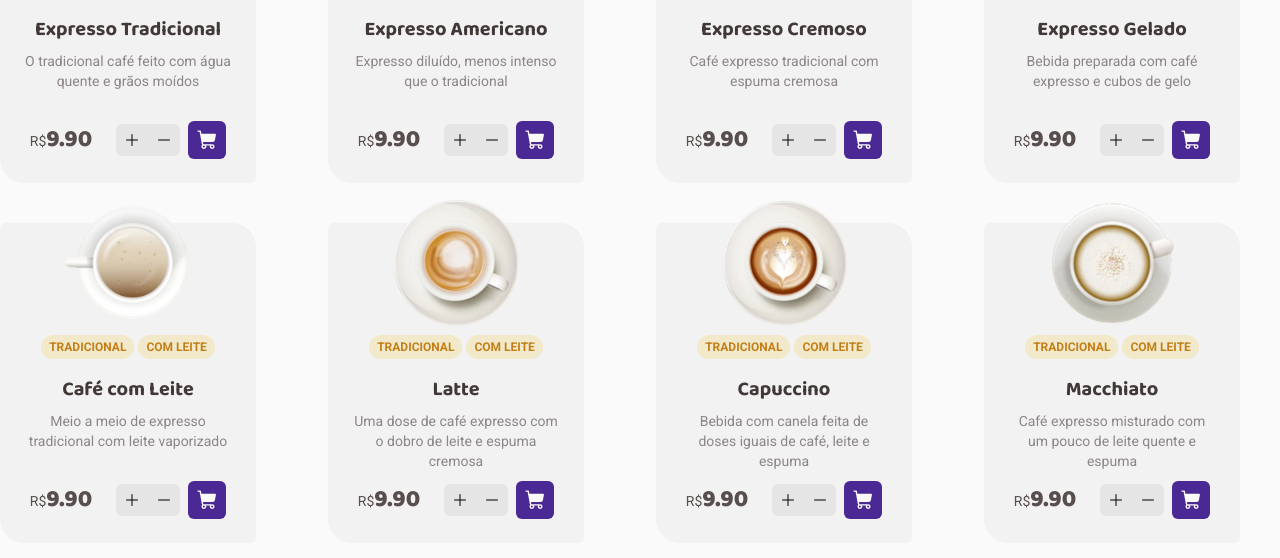
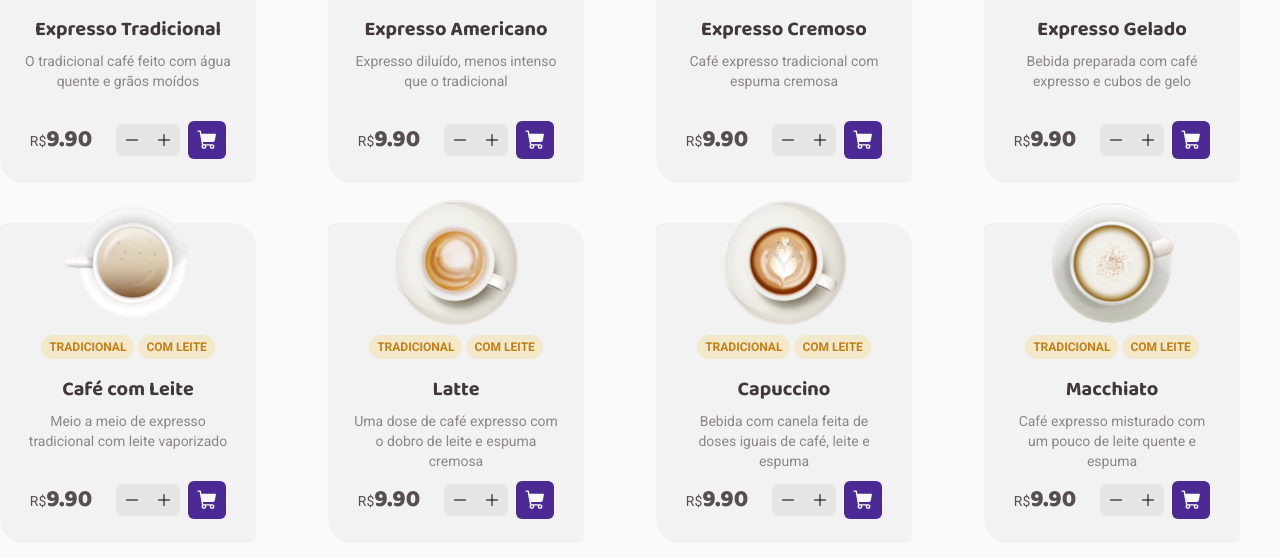
Before and after one commit to kauevecchia/coffee-shop-delivery, a React (Vite) app: page / in a window 1280 px wide. Shown: the part 885-1443 px from the top of the page. Built offline with nearby package versions, Linux system fonts and the light colour scheme.

Commit message:
feat: receive props and create interface for CoffeeQuantity component

```diff
--- a/src/components/CoffeeQuantity.tsx
+++ b/src/components/CoffeeQuantity.tsx
@@ -1,11 +1,15 @@
 import { Plus, Minus } from '@phosphor-icons/react';
 
-export function CoffeeQuantity() {
+interface CoffeeQuantityProps {
+    coffeeId: number
+}
+
+export function CoffeeQuantity({ coffeeId }: CoffeeQuantityProps) {
     return (
-        <div className='flex items-center justify-center gap-2 bg-base-button p-2 rounded-md'>
-            <Plus className='cursor-pointer'/>
-            <span>{}</span>
-            <Minus className='cursor-pointer'/>
-        </div>
+      <div className="flex items-center justify-center gap-2 bg-base-button p-2 rounded-md">
+        <Minus className="cursor-pointer"/>
+        <span>{}</span>
+        <Plus className="cursor-pointer"/>
+      </div>
     )
 }
```
